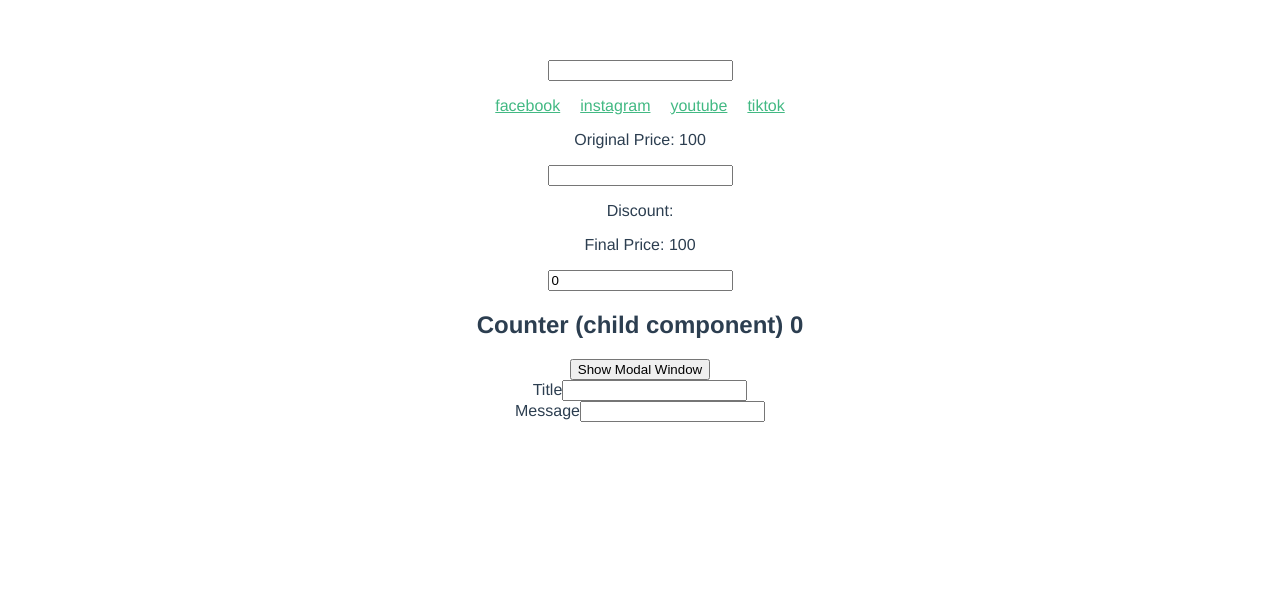
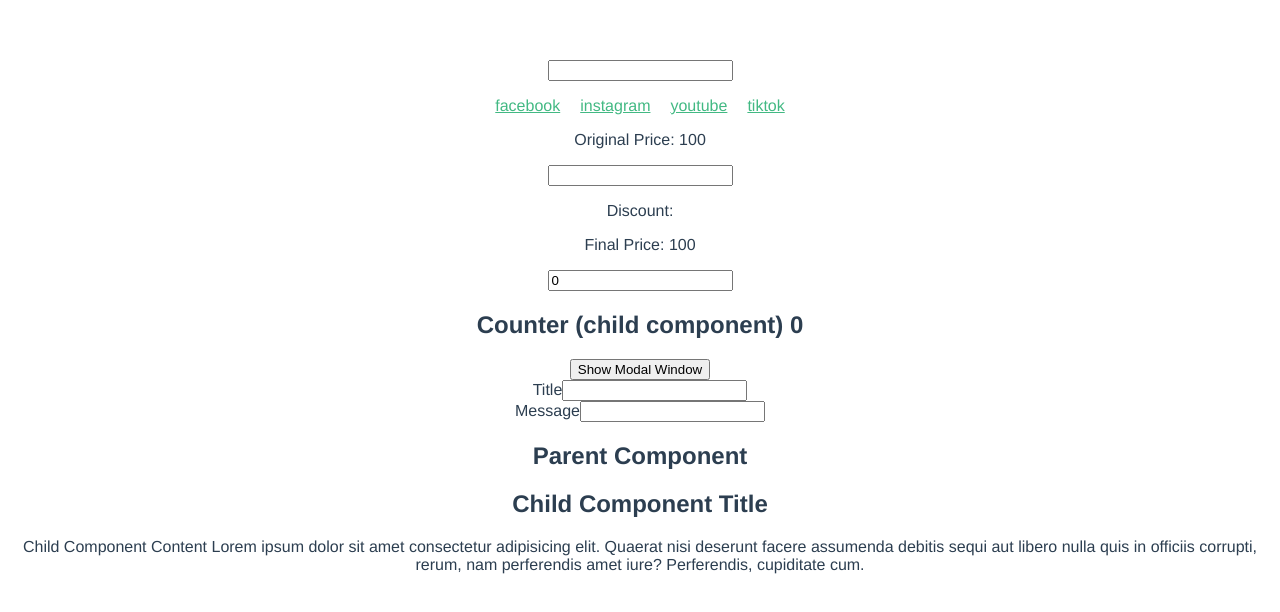
Before and after one commit to acvetochka/weather-app, a Vue app: page / in a window 1280 px wide. Shown: the top 612 px of the page. Built offline with nearby package versions, Linux system fonts and the light colour scheme.

Commit message:
add slots

```diff
--- a/src/App.vue
+++ b/src/App.vue
@@ -2,18 +2,21 @@
   <!-- <img alt="Vue logo" src="./assets/logo.png"> -->
   <Cards msg="Welcome to Your Vue.js App" name=""/>
   <Counter/>
+  <ParentComponent/>
 </template>
 
 <script>
 // import HelloWorld from './components/HelloWorld.vue'
-import Cards from "./components/Cards.vue"
-import Counter from "./components/Counter.vue"
+import Cards from "@/components/Cards.vue"
+import Counter from "@/components/Counter.vue"
+import ParentComponent from "@/components/ParentComponent.vue"
 
 export default {
   name: 'App',
   components: {
     Cards,
-    Counter
+    Counter,
+    ParentComponent
   }
 }
 </script>
--- /dev/null
+++ b/src/components/ChildComponent.vue
@@ -0,0 +1,34 @@
+<template>
+
+<div class="child-component">
+    <h2>
+        <slot name="title"></slot>
+    </h2>
+    <div>
+        <slot></slot>
+    </div>
+
+</div>
+
+</template>
+
+<script>
+import {
+    defineComponent
+} from "vue";
+
+export default defineComponent({
+    name: "ChildComponent",
+
+    setup() {
+
+        return {
+
+        }
+    }
+})
+</script>
+
+<style>
+
+</style>
--- /dev/null
+++ b/src/components/ParentComponent.vue
@@ -0,0 +1,33 @@
+<template>
+<div class="parent-component">
+    <h2>Parent Component</h2>
+    <ChildComponent>
+        <template v-slot:title>Child Component Title</template>
+        <p>Child Component Content Lorem ipsum dolor sit amet consectetur adipisicing elit. Quaerat nisi deserunt facere assumenda debitis sequi aut libero nulla quis in officiis corrupti, rerum, nam perferendis amet iure? Perferendis, cupiditate cum.</p>
+    </ChildComponent>
+</div>
+</template>
+
+<script>
+import {
+    defineComponent
+} from "vue";
+import ChildComponent from "./ChildComponent"
+
+export default defineComponent({
+    name: "ParentComponent",
+    components: {
+        ChildComponent
+    },
+    setup() {
+
+        return {
+
+        }
+    }
+})
+</script>
+
+<style>
+
+</style>
```
